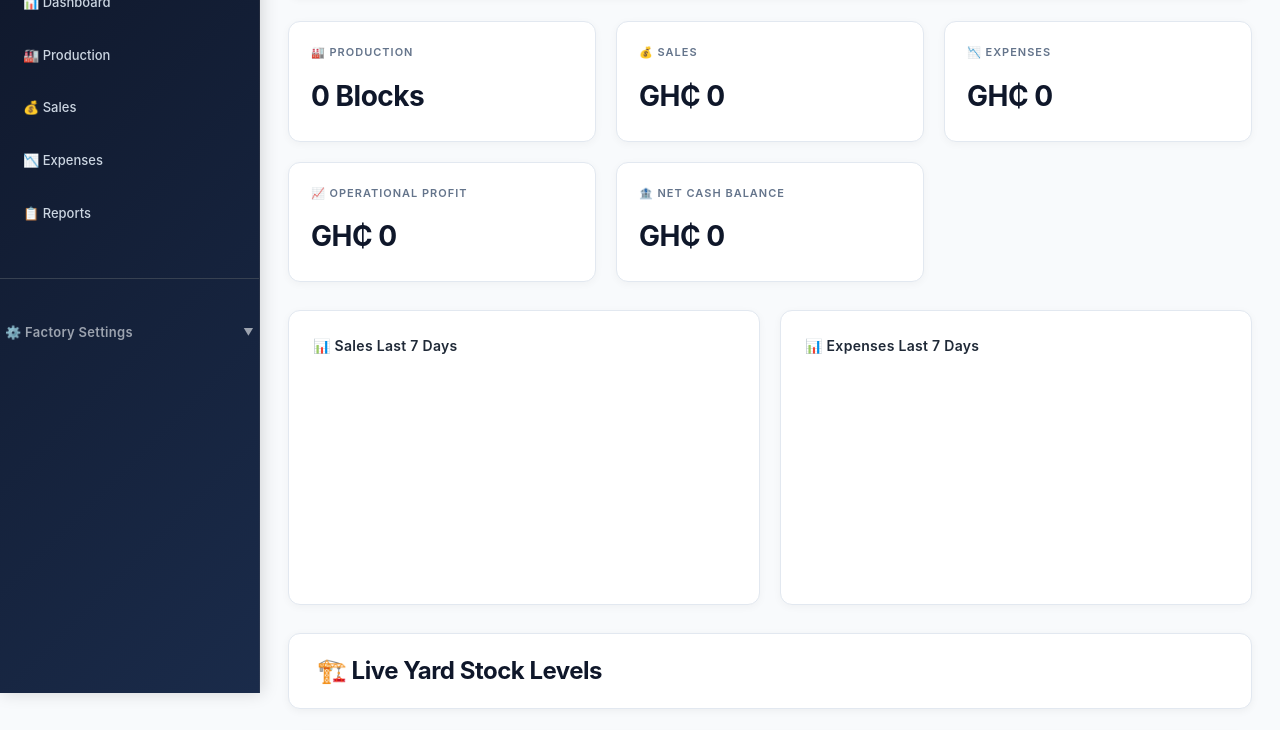
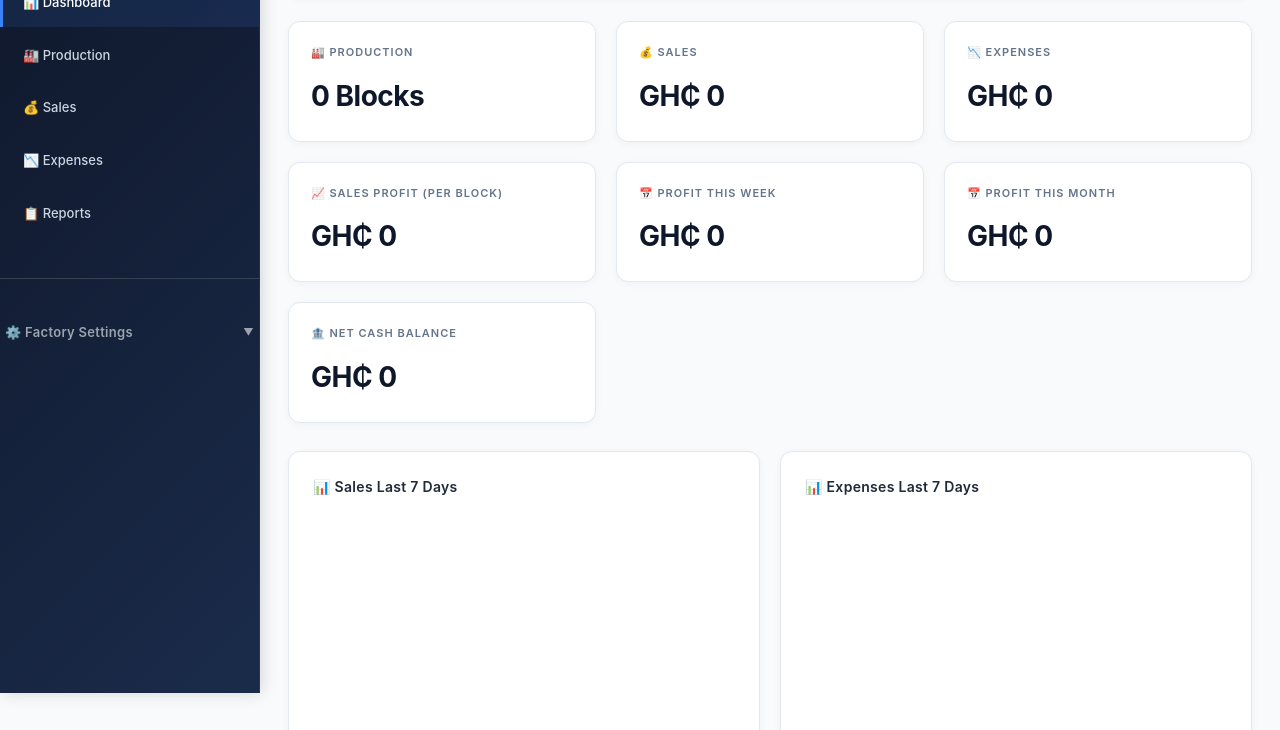
Before and after one commit to becks333/okay, a website with bundled scripts: page dashboard.html in a window 1280 px wide. Shown: the part 107-837 px from the top of the page. Built offline with nearby package versions, Linux system fonts and the light colour scheme; no server answers.

Commit message:
Update dashboard.html

```diff
--- a/dashboard.html
+++ b/dashboard.html
@@ -9,7 +9,7 @@
 <body>
     <div class="sidebar">
         <h2>Habib Blocks</h2>
-        <a href="dashboard.html">📊 Dashboard</a>
+        <a href="dashboard.html" class="active">📊 Dashboard</a>
         <a href="production.html">🏭 Production</a>
         <a href="sales.html">💰 Sales</a>
         <a href="expenses.html">📉 Expenses</a>
@@ -57,8 +57,16 @@
                 <p id="expensesTotal">GH₵ 0</p>
             </div>
             <div class="card">
-                <h3>📈 Operational Profit</h3>
-                <p id="pureProfitTotal">GH₵ 0</p>
+                <h3>📈 Sales Profit (per block)</h3>
+                <p id="salesProfitTotal">GH₵ 0</p>
+            </div>
+            <div class="card">
+                <h3>📅 Profit This Week</h3>
+                <p id="weeklyProfitTotal">GH₵ 0</p>
+            </div>
+            <div class="card">
+                <h3>📅 Profit This Month</h3>
+                <p id="monthlyProfitTotal">GH₵ 0</p>
             </div>
             <div class="card">
                 <h3>🏦 Net Cash Balance</h3>
```
